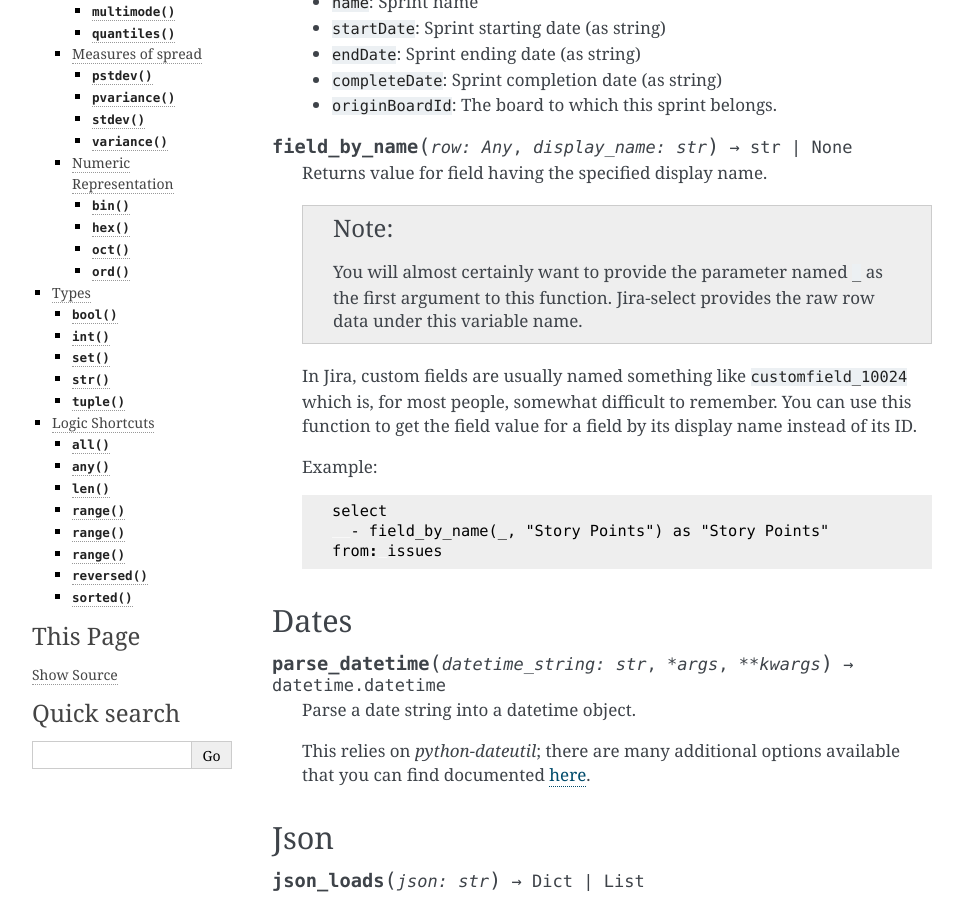
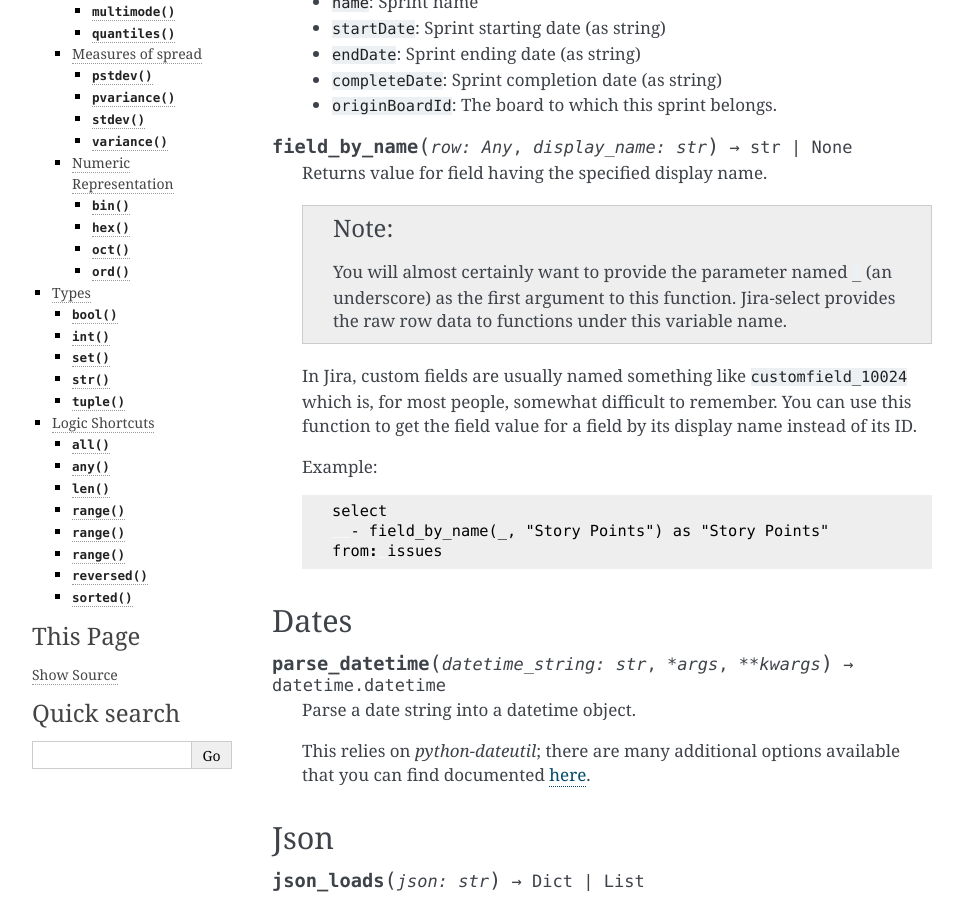
Before and after one commit to coddingtonbear/jira-select, a Sphinx documentation site: the page built from docs/functions.rst, in a window 1280 px wide and 900 px high, scrolled down 722 px. Shown: the whole window, without its empty margins (148-1111 px from the left). Built offline with Sphinx 7.4.7, drawn with Linux system fonts in a browser that asks for light colours.

Commit message:
Updating description for field_by_name.

```diff
--- a/docs/functions.rst
+++ b/docs/functions.rst
@@ -43,8 +43,8 @@ Jira
    .. note::
 
       You will almost certainly want to provide the parameter named ``_``
-      as the first argument to this function.  Jira-select provides the
-      raw row data under this variable name.
+      (an underscore) as the first argument to this function.
+      Jira-select provides the raw row data to functions under this variable name.
 
    In Jira, custom fields are usually named something like ``customfield_10024``
    which is, for most people, somewhat difficult to remember.  You can use
```
